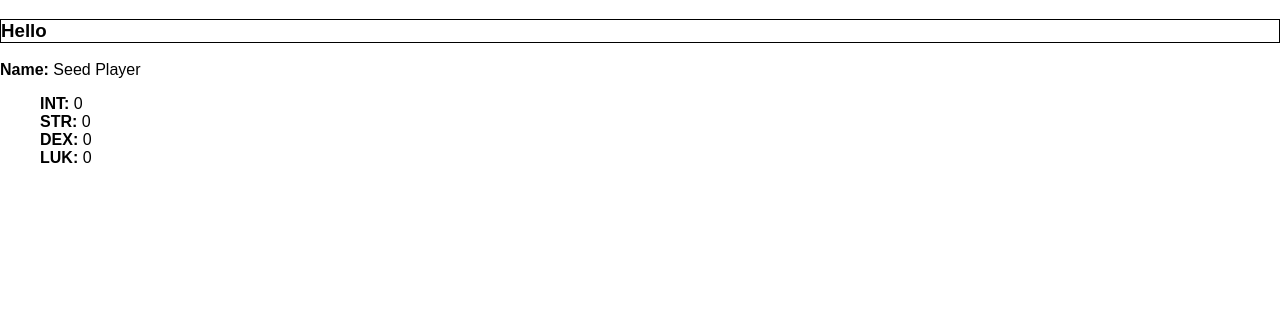
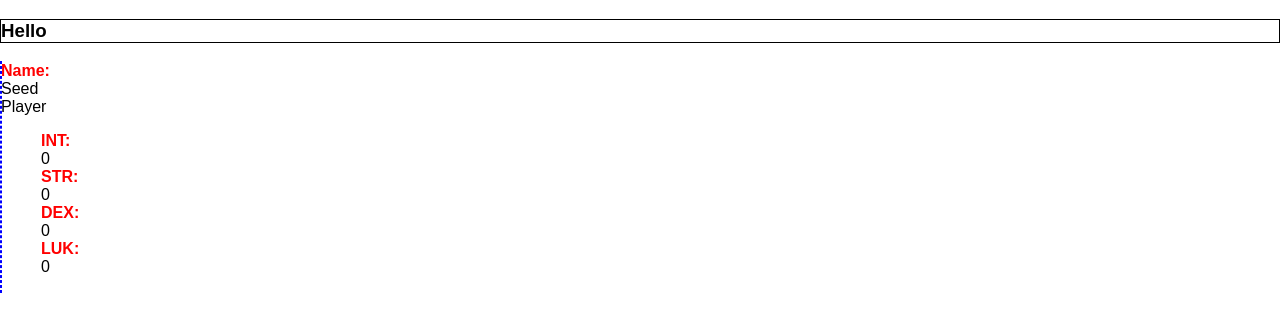
Before and after one commit to rshah03/StatTrack, a React (Create React App) app: page / in a window 1280 px wide. Shown: the top 332 px of the page. Built offline with nearby package versions, Linux system fonts and the light colour scheme.

Commit message:
Messing around wtih styles

```diff
--- a/src/App.js
+++ b/src/App.js
@@ -1,5 +1,5 @@
 import React, { Component } from 'react'
-import './App.css'
+import './Styles/App.css'
 import Player from './Components/Player'
 import uuid from 'uuid'
 
--- a/src/Components/PlayerItem.js
+++ b/src/Components/PlayerItem.js
@@ -1,5 +1,6 @@
 import React, { Component } from 'react'
 import PropTypes from 'prop-types'
+import '../Styles/PlayerItem.css'
 
 class PlayerItem extends Component {
 	render() {
--- a/src/App.css
+++ b/src/Styles/App.css
@@ -1,5 +1,6 @@
 .App {
   text-align: left;
+  font-family: Arial, Helvetica, sans-serif;
 }
 
 #hello {
--- /dev/null
+++ b/src/Styles/PlayerItem.css
@@ -0,0 +1,8 @@
+.Player {
+	margin-right: 100em;
+	border: 1px dashed blue;
+}
+
+strong {
+	color: red;
+}
```
